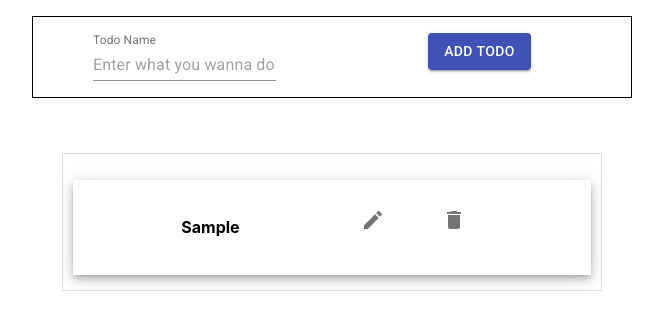
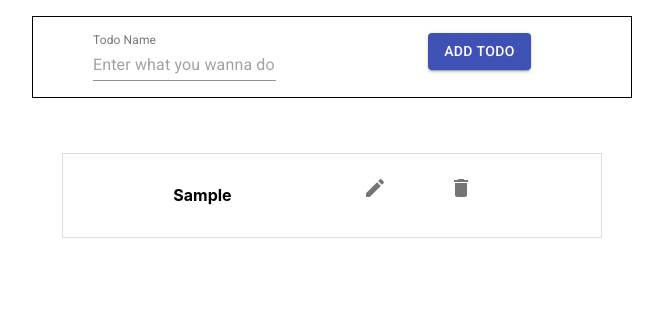
Before and after one commit to Josephsil312/Redux_todo_CRUD, a React (Create React App) app: page / in a window 1280 px wide. Both pictures are taken after typing "Sample" into the empty fields and a click on the button "ADD TODO". Shown: the top 330 px of the page, without its empty margins (308-971 px from the left). Built offline with nearby package versions, Linux system fonts and the light colour scheme.

Commit message:
Update TodoItem.jsx

```diff
--- a/src/components/TodoItem.jsx
+++ b/src/components/TodoItem.jsx
@@ -3,28 +3,18 @@ import { useDispatch } from "react-redux";
 import { deleteTodo, updateTodo } from "../redux/actions";
 import { IconButton, Grid, TextField, Paper } from "@material-ui/core/";
 import { Delete, Edit, Save } from "@material-ui/icons/";
-import Container from '@material-ui/core/Container';
-import { makeStyles } from '@material-ui/core/styles';
 
-const useStyles = makeStyles({
-  root: {
-    marginTop: 16,
-    marginBottom: 5,
-    padding: 16,
-    boxShadow: "0px 3px 5px -1px rgba(0,0,0,0.2), 0px 6px 10px 0px rgba(0,0,0,0.14), 0px 1px 18px 0px rgba(0,0,0,0.12)"
-  },
 
-});
 
 function TodoItem({ todo, index }) {
 
-  const classes = useStyles();
+
   const [editable, setEditable] = useState(false);
   const [name, setName] = useState(todo.name);
   let dispatch = useDispatch();
 
   return (
-    <Container maxWidth="sm" className={classes.root}>
+
 
     <Grid container direction="row">
 
@@ -66,7 +56,7 @@ function TodoItem({ todo, index }) {
         </IconButton>
       </Grid>
     </Grid>
-   </Container>
+
   );
 }
 
```
